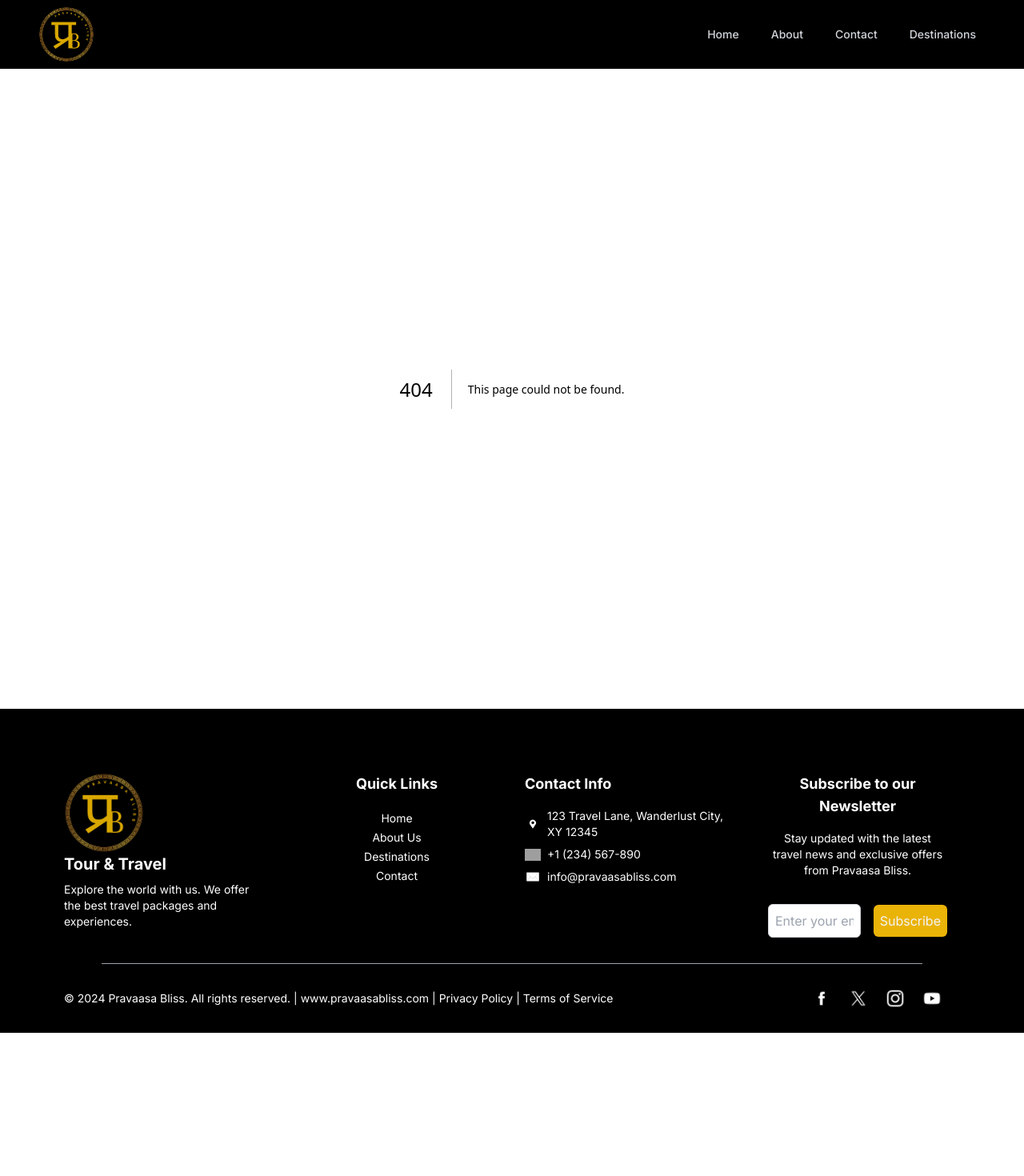
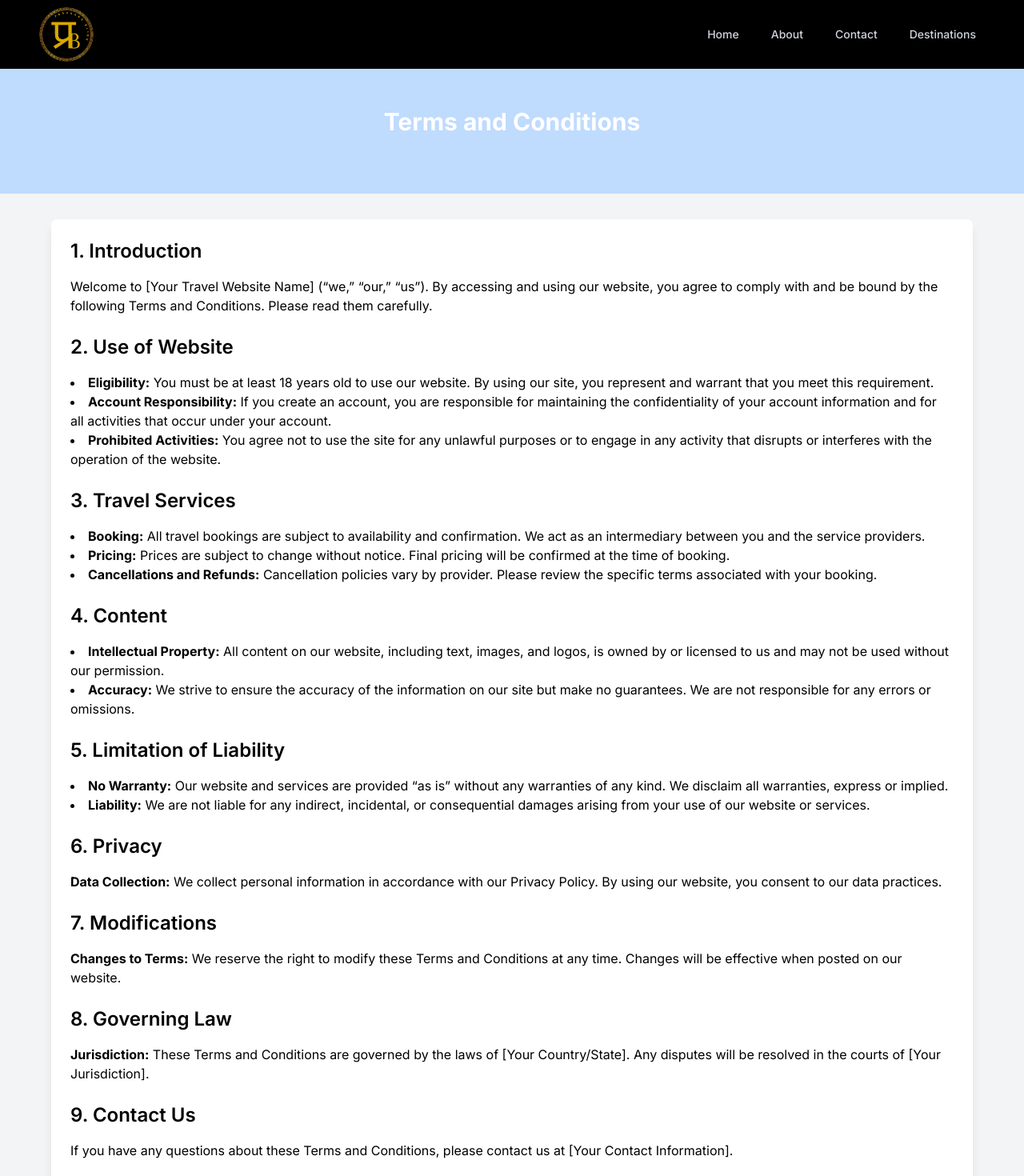
Before and after one commit to ritikchauhan09/pravaasa, a Next.js app in the folder pravaasa/: page /terms-of-service in a window 1280 px wide. Before the commit this address had no page. Shown: the top 1470 px of the page at 80% size. Before the commit the page ends 1291 px from the top, so only its background shows below. Built offline with nearby package versions, Linux system fonts and the light colour scheme; grey boxes are pictures that could not be loaded.

Commit message:
term and condition page created

```diff
--- /dev/null
+++ b/pravaasa/src/app/terms-of-service/page.js
@@ -0,0 +1,81 @@
+// pages/terms.js
+
+import Head from 'next/head';
+
+export default function Terms() {
+  return (
+    <div className="mx-auto">
+      <Head>
+        <title>Terms and Conditions</title>
+        <meta name="description" content="Terms and Conditions for [Your Travel Website Name]" />
+      </Head>
+      <header className='bg-blue-200 text-white text-center py-12'>
+      <h1 className="text-3xl font-bold mb-6 text-center text-white">Terms and Conditions</h1>
+      </header>
+      <main className='bg-gray-100 min-h-screen py-8 px-4 md:px-8 '>
+        <div className="max-w-6xl mx-auto bg-white p-6 rounded-lg shadow-lg">
+        <section className="mb-6">
+          <h2 className="text-2xl font-semibold mb-4">1. Introduction</h2>
+          <p>
+            Welcome to [Your Travel Website Name] (“we,” “our,” “us”). By accessing and using our website, you agree to comply with and be bound by the following Terms and Conditions. Please read them carefully.
+          </p>
+        </section>
+        <section className="mb-6">
+          <h2 className="text-2xl font-semibold mb-4">2. Use of Website</h2>
+          <ul className="list-disc list-inside">
+            <li><strong>Eligibility:</strong> You must be at least 18 years old to use our website. By using our site, you represent and warrant that you meet this requirement.</li>
+            <li><strong>Account Responsibility:</strong> If you create an account, you are responsible for maintaining the confidentiality of your account information and for all activities that occur under your account.</li>
+            <li><strong>Prohibited Activities:</strong> You agree not to use the site for any unlawful purposes or to engage in any activity that disrupts or interferes with the operation of the website.</li>
+          </ul>
+        </section>
+        <section className="mb-6">
+          <h2 className="text-2xl font-semibold mb-4">3. Travel Services</h2>
+          <ul className="list-disc list-inside">
+            <li><strong>Booking:</strong> All travel bookings are subject to availability and confirmation. We act as an intermediary between you and the service providers.</li>
+            <li><strong>Pricing:</strong> Prices are subject to change without notice. Final pricing will be confirmed at the time of booking.</li>
+            <li><strong>Cancellations and Refunds:</strong> Cancellation policies vary by provider. Please review the specific terms associated with your booking.</li>
+          </ul>
+        </section>
+        <section className="mb-6">
+          <h2 className="text-2xl font-semibold mb-4">4. Content</h2>
+          <ul className="list-disc list-inside">
+            <li><strong>Intellectual Property:</strong> All content on our website, including text, images, and logos, is owned by or licensed to us and may not be used without our permission.</li>
+            <li><strong>Accuracy:</strong> We strive to ensure the accuracy of the information on our site but make no guarantees. We are not responsible for any errors or omissions.</li>
+          </ul>
+        </section>
+        <section className="mb-6">
+          <h2 className="text-2xl font-semibold mb-4">5. Limitation of Liability</h2>
+          <ul className="list-disc list-inside">
+            <li><strong>No Warranty:</strong> Our website and services are provided “as is” without any warranties of any kind. We disclaim all warranties, express or implied.</li>
+            <li><strong>Liability:</strong> We are not liable for any indirect, incidental, or consequential damages arising from your use of our website or services.</li>
+          </ul>
+        </section>
+        <section className="mb-6">
+          <h2 className="text-2xl font-semibold mb-4">6. Privacy</h2>
+          <p>
+            <strong>Data Collection:</strong> We collect personal information in accordance with our Privacy Policy. By using our website, you consent to our data practices.
+          </p>
+        </section>
+        <section className="mb-6">
+          <h2 className="text-2xl font-semibold mb-4">7. Modifications</h2>
+          <p>
+            <strong>Changes to Terms:</strong> We reserve the right to modify these Terms and Conditions at any time. Changes will be effective when posted on our website.
+          </p>
+        </section>
+        <section className="mb-6">
+          <h2 className="text-2xl font-semibold mb-4">8. Governing Law</h2>
+          <p>
+            <strong>Jurisdiction:</strong> These Terms and Conditions are governed by the laws of [Your Country/State]. Any disputes will be resolved in the courts of [Your Jurisdiction].
+          </p>
+        </section>
+        <section className="mb-6">
+          <h2 className="text-2xl font-semibold mb-4">9. Contact Us</h2>
+          <p>
+            If you have any questions about these Terms and Conditions, please contact us at [Your Contact Information].
+          </p>
+        </section>
+        </div>
+      </main>
+    </div>
+  );
+}
```
Also changed, not shown: pravaasa/src/output.css (+21 -0 lines).
